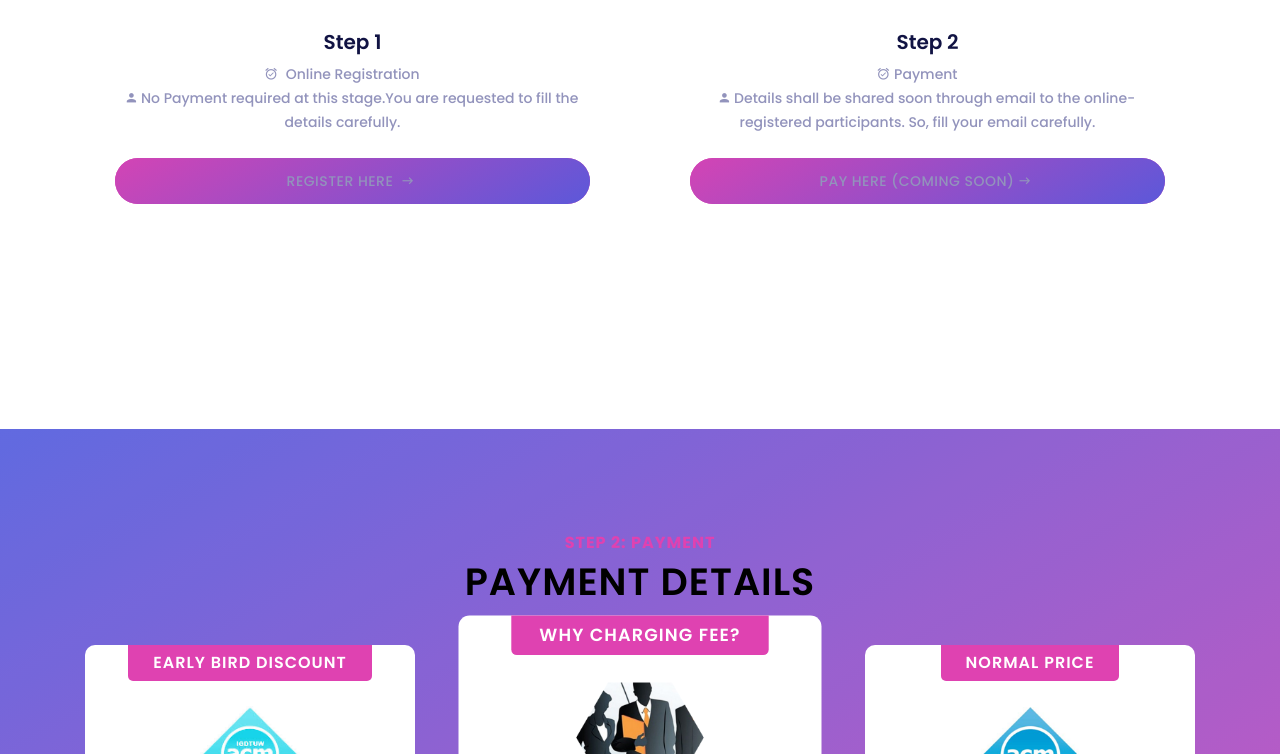
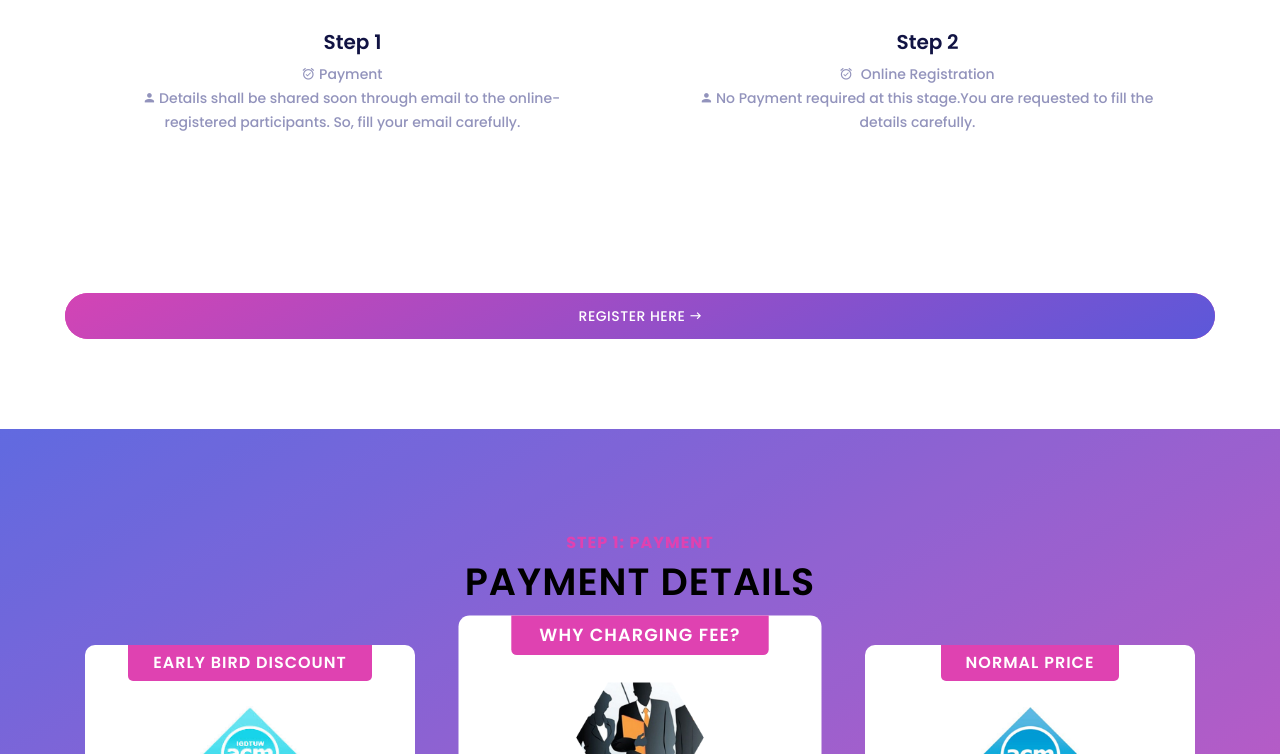
Before and after one commit to priyaChaturvedi11/ACM-Summer-Workshop-2021, a plain HTML site: page register.html in a window 1280 px wide. Shown: the part 995-1749 px from the top of the page. Drawn offline with Linux system fonts and the light colour scheme.

Commit message:
Register page edited

```diff
--- a/register.html
+++ b/register.html
@@ -105,19 +105,22 @@
                     <div class="single-blog-area wow fadeInUp " data-wow-delay="300ms ">
                         <!-- Single blog Thumb -->
                         <div class="single-blog-thumb ">
-                            <img src="img/register.jpg " alt=" ">
+                            <img src="img/payment.jpg " alt=" ">
+
                         </div>
                         <div class="single-blog-text text-center ">
                             <a class="blog-title " href="# ">Step 1 </a>
                             <!-- Post Meta -->
                             <div class="post-meta ">
-                                <a class="post-date " href="#"><i class="zmdi zmdi-alarm-check "></i> Online Registration </a>
+                                <a class="post-date " href="# "><i class="zmdi zmdi-alarm-check "></i>Payment</a>
                                 <br>
-                                <a class="post-author " href="# "><i class="zmdi zmdi-account "></i>No Payment required at this stage.You are requested to fill the details carefully.</a>
+                                <a class="post-author " href="# "><i class="zmdi zmdi-account "></i>Details shall be shared soon through email to the online-registered participants. So, fill your email carefully.</a>
                                 <br>
                                 <br>
-                                <a href="https://docs.google.com/forms/d/e/1FAIpQLSfGUbCWBdJi5Xp692BbFBGiG7rNQdo0CL3_JR2Gmqo5qvUAQQ/viewform " class="btn confer-btn w-100 mb-30 ">Register Here <i class="zmdi zmdi-long-arrow-right "></i></a>
+                                <!-- <a class="btn confer-btn w-100 mb-30 ">Pay Here (Coming Soon)<i class="zmdi zmdi-long-arrow-right "></i></a> -->
+
                             </div>
+
 
                         </div>
 
@@ -128,25 +131,24 @@
                     <div class="single-blog-area wow fadeInUp " data-wow-delay="300ms ">
                         <!-- Single blog Thumb -->
                         <div class="single-blog-thumb ">
-                            <img src="img/payment.jpg " alt=" ">
+                            <img src="img/register.jpg " alt=" ">
                         </div>
                         <div class="single-blog-text text-center ">
                             <a class="blog-title " href="# ">Step 2</a>
                             <!-- Post Meta -->
                             <div class="post-meta ">
-                                <a class="post-date " href="# "><i class="zmdi zmdi-alarm-check "></i>Payment</a>
+                                <a class="post-date " href="#"><i class="zmdi zmdi-alarm-check "></i> Online Registration </a>
                                 <br>
-                                <a class="post-author " href="# "><i class="zmdi zmdi-account "></i>Details shall be shared soon through email to the online-registered participants. So, fill your email carefully.</a>
+                                <a class="post-author " href="# "><i class="zmdi zmdi-account "></i>No Payment required at this stage.You are requested to fill the details carefully.</a>
                                 <br>
                                 <br>
-                                <a class="btn confer-btn w-100 mb-30 ">Pay Here (Coming Soon)<i class="zmdi zmdi-long-arrow-right "></i></a>
-
+                                <!-- <a href="https://docs.google.com/forms/d/e/1FAIpQLSfGUbCWBdJi5Xp692BbFBGiG7rNQdo0CL3_JR2Gmqo5qvUAQQ/viewform " class="btn confer-btn w-100 mb-30 ">Register Here <i class="zmdi zmdi-long-arrow-right "></i></a> -->
                             </div>
                         </div>
 
                     </div>
                 </div>
-
+                <a class="btn confer-btn w-100 mb-30 " href="https://forms.gle/z7YvHyWQdjRUCTNFA">Register here<i class="zmdi zmdi-long-arrow-right "></i></a>
             </div>
         </div>
     </section>
@@ -160,7 +162,7 @@
                 <!-- Heading -->
                 <div class="col-12 ">
                     <div class="section-heading text-center wow fadeInUp " data-wow-delay="300ms ">
-                        <p><b>Step 2: Payment</b></p>
+                        <p><b>Step 1: Payment</b></p>
                         <h4>Payment Details</h4>
                     </div>
                 </div>
```
